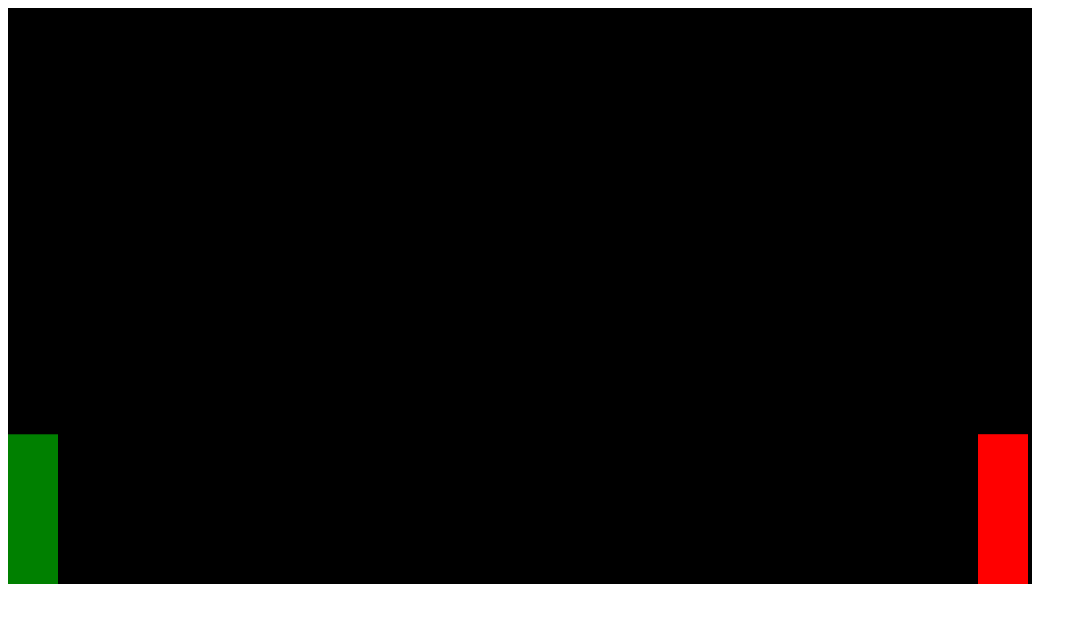
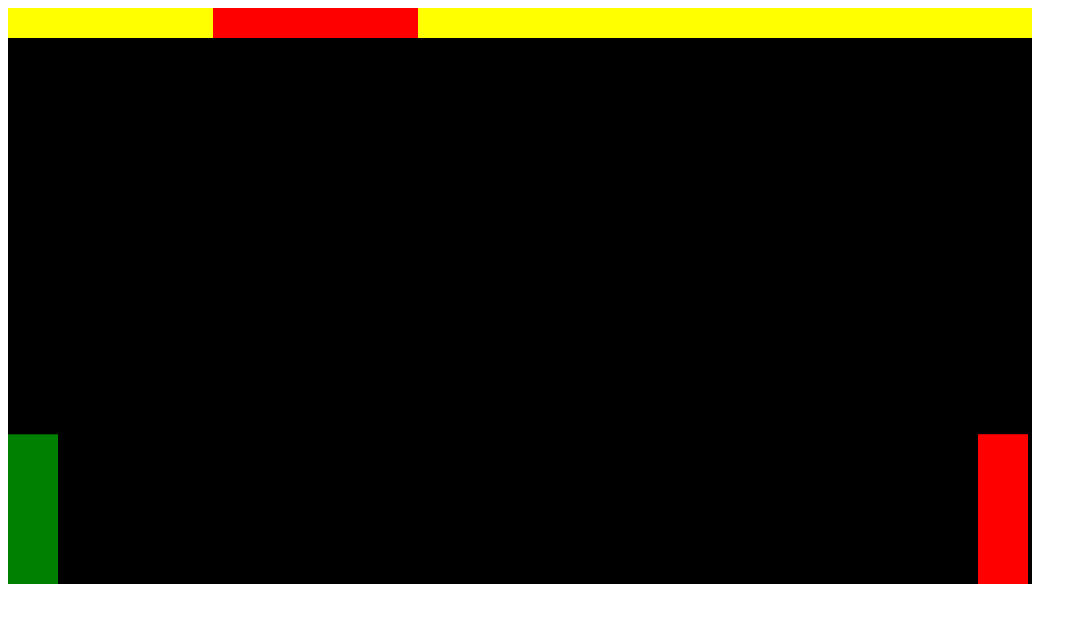
Before and after one commit to thejunghare/fight-game, a plain HTML site: page index.html in a window 1280 px wide. Shown: the whole page, without its empty margins (0-1087 px from the left). Drawn offline with Linux system fonts and the light colour scheme.

Commit message:
add health interface

```diff
--- a/index.html
+++ b/index.html
@@ -2,16 +2,45 @@
 
 <!DOCTYPE html>
 <html lang="en">
-
   <head>
-    <meta charset="UTF-8">
-    <meta name="viewport" content="width=device-width, initial-scale=1.0">
+    <meta charset="UTF-8" />
+    <meta name="viewport" content="width=device-width, initial-scale=1.0" />
     <title>Document</title>
   </head>
 
   <body>
+    <div style="position: relative; border-color: red; display: inline-block">
+      <div style="position: absolute; display: flex; width: 100%">
+        <!-- player health -->
+        <div
+          id="playerhealth"
+          style="background-color: yellow; height: 30px; width: calc(100% / 3)"
+        ></div>
+        <!-- timer -->
+        <div
+          style="background-color: red; height: 30px; width: calc(100% / 3)"
+        ></div>
+        <!-- enemy health -->
+        <div style="position: relative; height: 30px; width: 100%">
+          <div
+            style="
+              background-color: yellow;
+              height: 30px;
+            "
+          >
+            <div
+              id="enemyhealth"
+              style="
+                background-color: yellow;
+                height: 30px;
+                width: calc(100% / 3);
+              "
+            ></div>
+          </div>
+        </div>
+      </div>
       <canvas></canvas>
+    </div>
     <script src="./game.js"></script>
   </body>
-
 </html>
```
Lines whose indentation alone changed are shown as unchanged.
